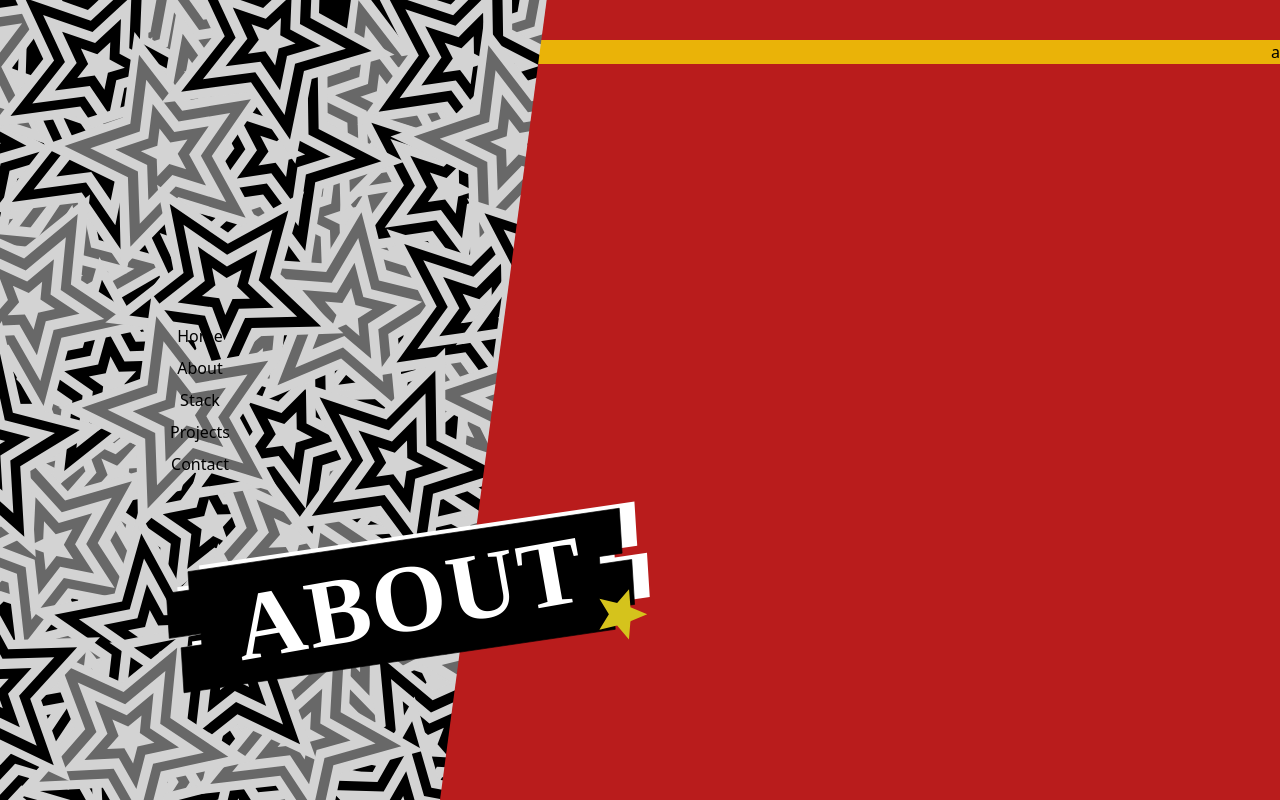
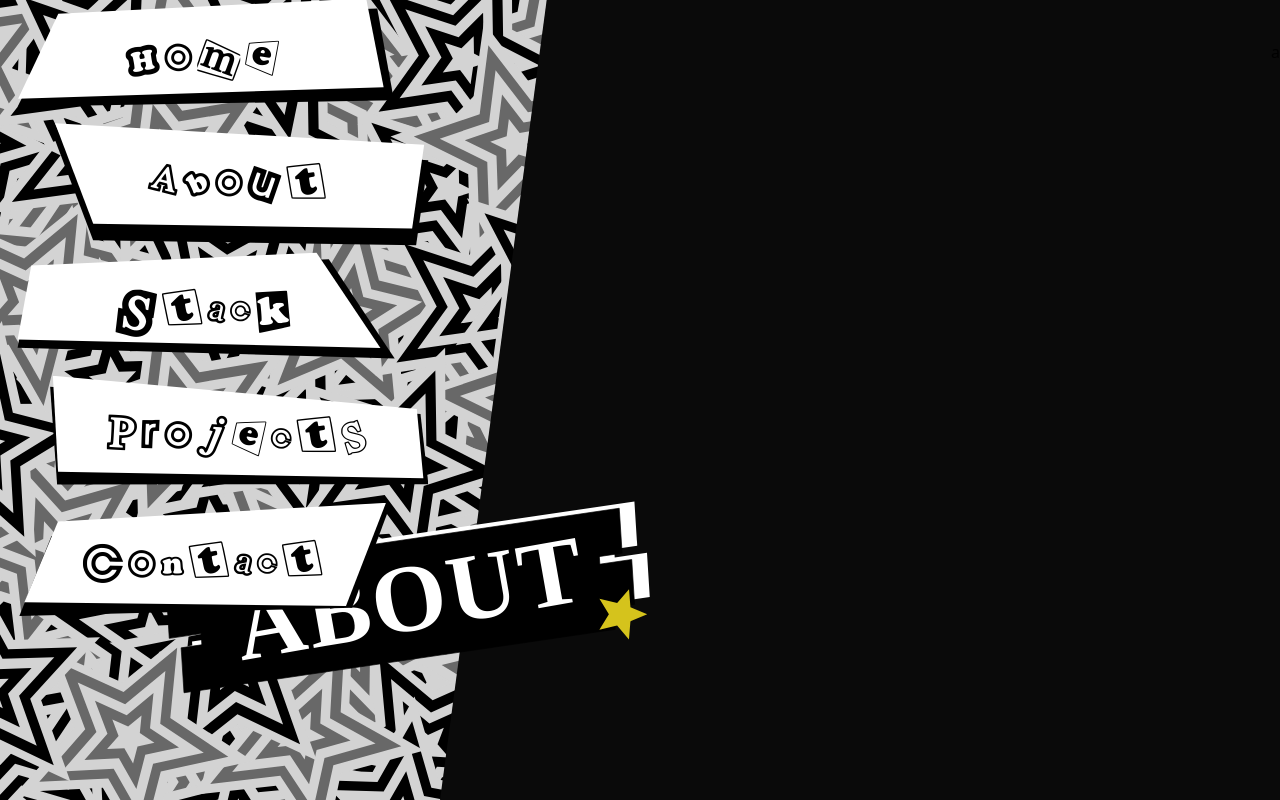
Before and after one commit to kmk00/persona-portfolio, a Nuxt app: page /about in a window 1280 px wide. Built offline with nearby package versions, Linux system fonts and the light colour scheme.

Commit message:
Create Navigation for desktop

```diff
--- a/components/Container.vue
+++ b/components/Container.vue
@@ -1,5 +1,5 @@
 <template>
-  <div class="flex md:justify-end bg-yellow-500 md:mt-10 mt-44">
+  <div class="flex md:justify-end md:mt-10 mt-44">
     <slot />
   </div>
 </template>
--- a/components/NavItem.vue
+++ b/components/NavItem.vue
@@ -39,7 +39,7 @@ switch (index + 1) {
         ? 'translate-x-[-5%] rotate-[-1deg]'
         : 'translate-x-[4%] rotate-[1deg]'
     "
-    class="relative w-[280px] h-[70px] sm:w-[340px] sm:h-[100px]"
+    class="relative font-prototype tracking-widest w-[280px] h-[70px] md:w-[310px] md:h-[90px] lg:w-[340px] lg:h-[100px] xl:w-[380px] xl:h-[120px]"
   >
     <img class="absolute" :src="imagePath" />
     <NuxtLink class="left-[50%] translate-x-[-50%] absolute top-[30%]" :to="to">
--- a/components/NavigationControll.vue
+++ b/components/NavigationControll.vue
@@ -11,10 +11,10 @@ const navigationLinks = [
 <template>
   <div class="fixed w-full h-screen">
     <!-- Navigation Mobile -->
-    <div class="md:hidden">
+    <div class="lg:hidden">
       <NavigationMobile :links="navigationLinks" />
     </div>
-    <div class="hidden md:block">
+    <div class="hidden lg:block">
       <NavigationDesktop :links="navigationLinks" />
     </div>
   </div>
--- a/components/NavigationDesktop.vue
+++ b/components/NavigationDesktop.vue
@@ -2,30 +2,31 @@
 defineProps<{
   links: { to: string; label: string }[];
 }>();
-
-const navigation = useNavigation();
-const route = useRoute();
 </script>
 
 <template>
   <div>
-    <div class="">
+    <div>
       <img
         style="clip-path: polygon(0 0, 88% 0, 64% 100%, 0% 100%)"
         src="~/assets/shapes/bg-mobile.svg"
         alt="stars"
-        class="fixed min-h-screen h-[1800px] max-w-[1000px] left-[-300px] top-[-250px] bg-black -z-10 border-8 border-black"
+        class="fixed min-h-screen h-[1800px] max-w-[1000px] xl:left-[-300px] left-[-500px] top-[-250px] bg-black -z-10 border-black border-8"
       />
       <div
-        class="flex flex-col w-[400px] h-screen justify-center items-center gap-2 z-20"
+        class="flex flex-col text-5xl w-[400px] xl:ml-16 ml-8 translate-x-[-10%] pb-44 h-screen justify-center items-center gap-2 z-20"
       >
-        <NuxtLink v-for="link in links" :key="link.to" :to="link.to">
-          {{ link.label }}
-        </NuxtLink>
+        <NavItem
+          v-for="(link, index) in links"
+          :to="link.to"
+          :key="index"
+          :index="index"
+          :label="link.label"
+        />
       </div>
     </div>
     <PageTitleComponent
-      :div-position-classes="' cursor-pointer left-40 fixed z-[-10] bottom-0'"
+      :div-position-classes="' cursor-pointer xl:left-40 fixed z-[-10] bottom-0'"
       :text-classes="'absolute top-[20%] font-bold uppercase tracking-wide text-white left-[50%] translate-x-[-50%] translate-y-[-10%]  rotate-[-10deg] font-expose text-8xl'"
       :div-sizes-classes="'w-[500px] h-[300px] relative'"
     />
--- a/components/NavigationMobile.vue
+++ b/components/NavigationMobile.vue
@@ -12,7 +12,8 @@ const windowWidth = useState("windowWidth", () =>
 if (process.client) {
   window.addEventListener("resize", () => {
     windowWidth.value = window.innerWidth;
-    if (navigation.isOpen && windowWidth.value > 768) navigation.isOpen = false;
+    if (navigation.isOpen && windowWidth.value > 1024)
+      navigation.isOpen = false;
   });
 }
 </script>
@@ -26,7 +27,7 @@ if (process.client) {
     />
     <div class="" v-if="navigation.isOpen">
       <div
-        class="flex font-prototype text-4xl sm:text-5xl gap-2 tracking-widest gap flex-col h-screen bg-black justify-center items-center z-20"
+        class="flex text-4xl gap-2 flex-col h-screen bg-black justify-center items-center z-20"
       >
         <img
           class="fixed h-[1200px] max-w-[2000px] w-[2000px]"
@@ -46,7 +47,7 @@ if (process.client) {
           />
           <button
             @click="navigation.toggle"
-            class="left-[50%] text-white translate-x-[-50%] absolute top-[30%]"
+            class="left-[50%] font-prototype text-white translate-x-[-50%] absolute top-[30%]"
           >
             Exit
           </button>
--- a/layouts/default.vue
+++ b/layouts/default.vue
@@ -1,5 +1,5 @@
 <template>
-  <div class="display bg-red-700 h-screen flex flex-col">
+  <div class="display bg-customGray-400 h-screen flex flex-col">
     <NavigationControll />
     <Container>
       <slot />
```
